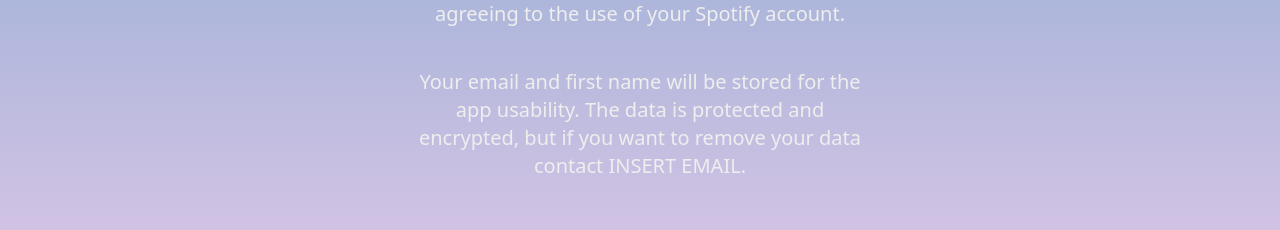
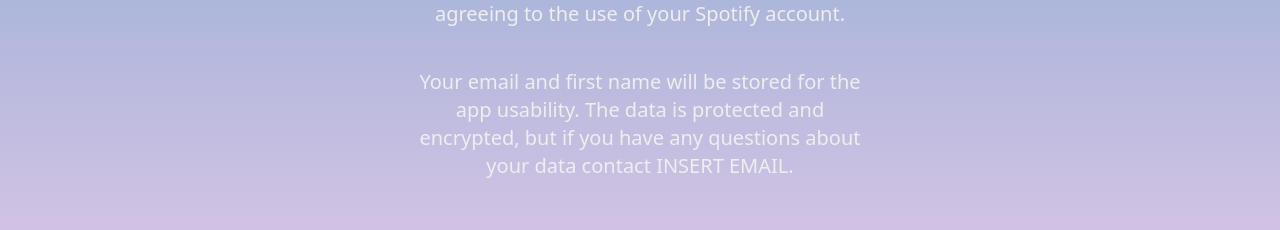
Before and after one commit to jordanmarry/moodify-v2, a Next.js app in the folder client/: page /privacy in a window 1280 px wide. Shown: the part 378-608 px from the top of the page. Built offline with nearby package versions, Linux system fonts and the light colour scheme.

Commit message:
minor privacy wording update

```diff
--- a/client/src/pages/privacy.js
+++ b/client/src/pages/privacy.js
@@ -20,7 +20,7 @@
 
                 <p>
                     Your email and first name will be stored for the app usability.
-                    The data is protected and encrypted, but if you want to remove
+                    The data is protected and encrypted, but if you have any questions about
                     your data contact INSERT EMAIL.
                 </p>
             </div>
```
